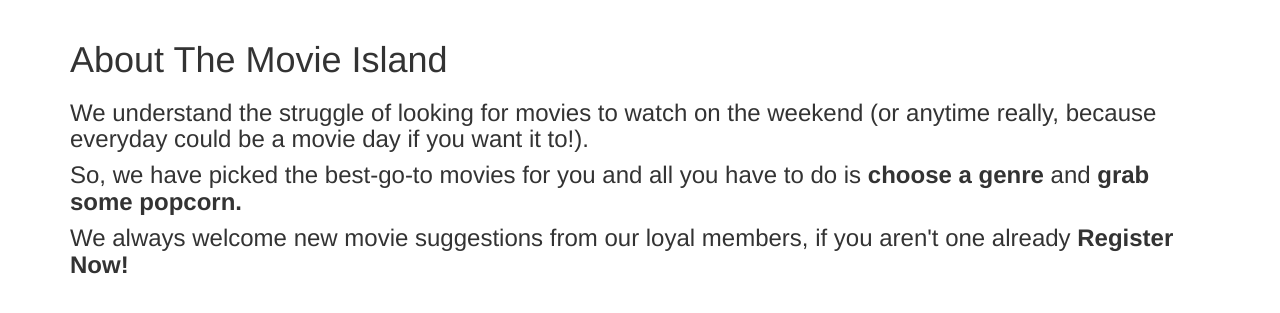
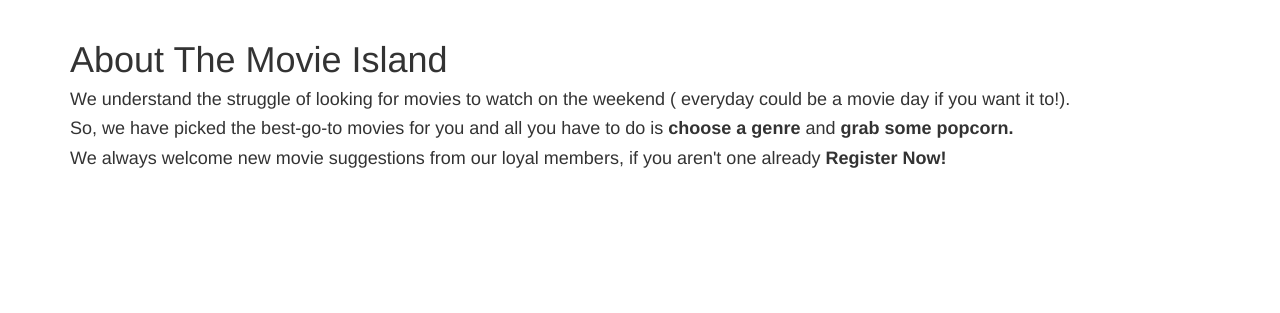
Before and after one commit to timochfati/flaskapp, a Flask app: page /about in a window 1280 px wide. Shown: the part 52-365 px from the top of the page. Run offline with Flask 2, Linux system fonts and the light colour scheme; parts of the project's set-up code (start-up, migrations or seed data) failed here and were passed over; some libraries are stand-ins or nearby versions.

Commit message:
Add files via upload

```diff
--- a/templates/about.html
+++ b/templates/about.html
@@ -2,9 +2,9 @@
 
 {% block body%}
 <h1> About The Movie Island </h1>
-<h3>
-<p>  We understand the struggle of looking for movies to watch on the weekend (or anytime really, because everyday could be a movie day if you want it to!).</p>
+<h4>
+<p>  We understand the struggle of looking for movies to watch on the weekend ( everyday could be a movie day if you want it to!).</p>
 <p> So, we have picked the best-go-to movies for you and all you have to do is <b>choose a genre</b> and<b> grab some popcorn.</b></p>
 <p> We always welcome new movie suggestions from our loyal members, if you aren't one already <b>Register Now!</b></p>
-</h3>
+</h4>
 {% endblock %}
```
